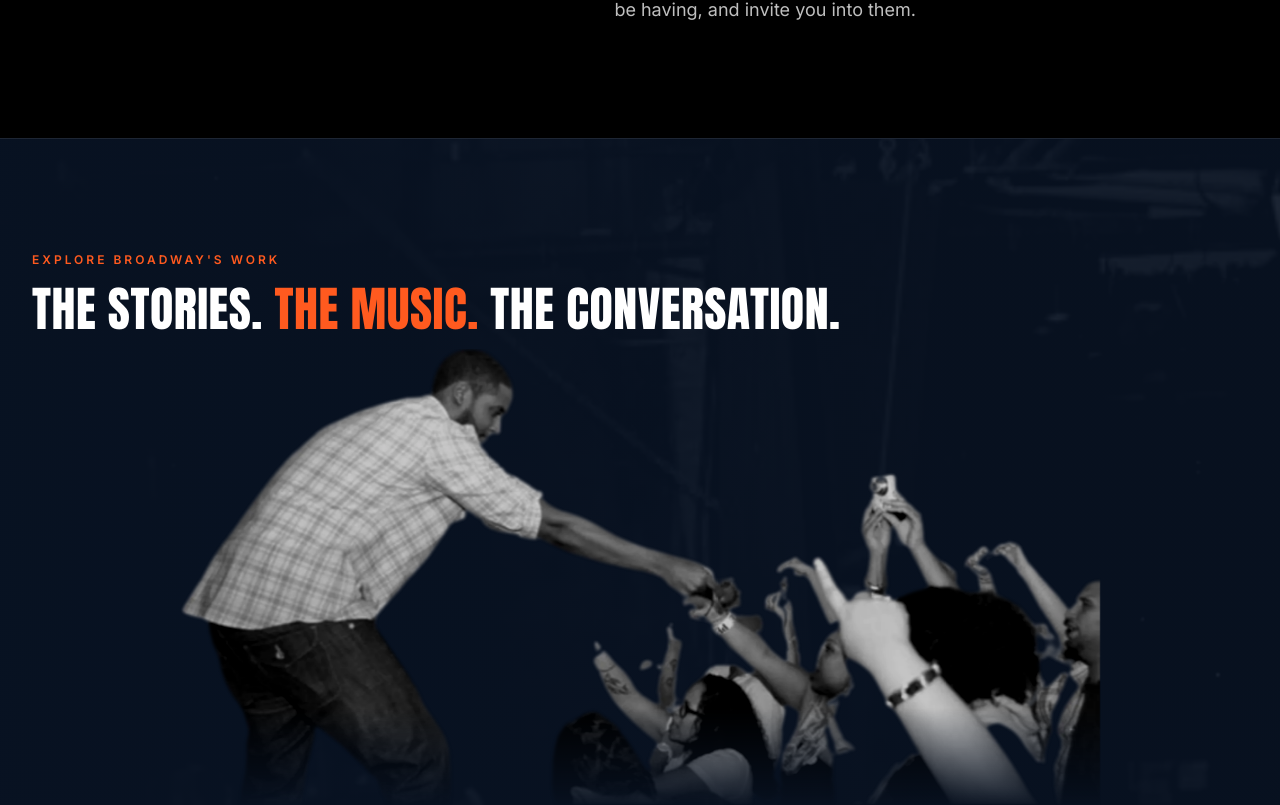
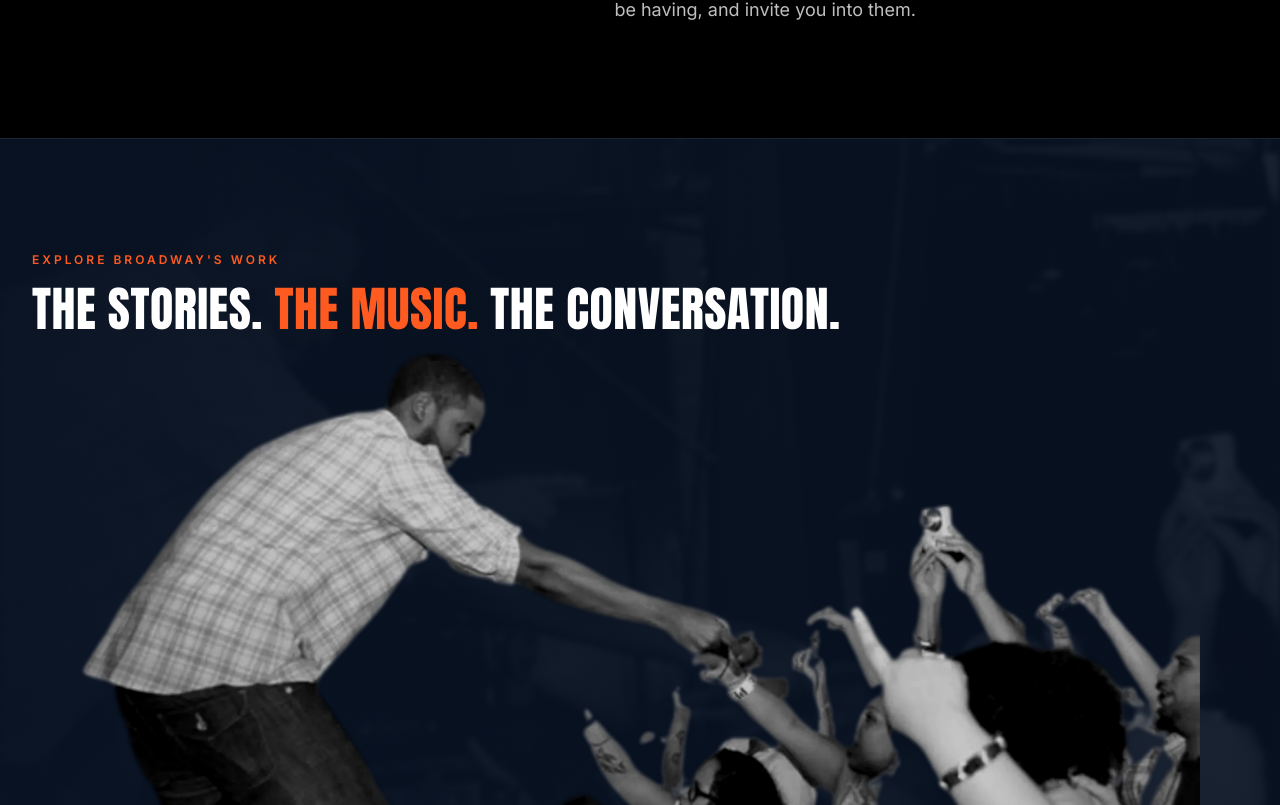
Before and after one commit to BroadwaytheLyricist/bway-site, a Next.js app: page /about in a window 1280 px wide. Shown: the part 2075-2880 px from the top of the page. Built offline with nearby package versions, Linux system fonts and the light colour scheme.

Commit message:
Use full performance frame as subdued About work backdrop

```diff
--- a/src/app/about/page.tsx
+++ b/src/app/about/page.tsx
@@ -71,7 +71,7 @@
         <div className="mx-auto max-w-7xl px-5 sm:px-8">
           <p className="kicker">Explore Broadway&apos;s Work</p>
           <h2 className="mt-4 font-display text-4xl text-white sm:text-5xl">The stories. <span className="text-accent">The music.</span> The conversation.</h2>
-          <AboutArtReveal className="about-work-art relative mt-4 h-[250px] overflow-hidden sm:h-[390px] lg:h-[460px]">
+          <AboutArtReveal className="about-work-art relative mt-5 h-[285px] overflow-hidden sm:h-[430px] lg:h-[560px]">
             <Image src="/images/about/performance-crowd.webp" alt="" fill sizes="(max-width: 1279px) 100vw, 1280px" className="about-work-foreground object-contain object-bottom" />
           </AboutArtReveal>
           <div className="relative z-10 mt-5 grid gap-5 md:grid-cols-3">
--- a/src/app/globals.css
+++ b/src/app/globals.css
@@ -312,14 +312,14 @@
 }
 
 .about-work-stage {
-  background: url('/images/about/performance-stage.webp') center 43% / cover no-repeat;
-  filter: grayscale(1) contrast(1.08);
-  opacity: .38;
+  background: url('/images/about/performance-full.webp') center 42% / cover no-repeat;
+  filter: grayscale(1) blur(2px) brightness(.74) contrast(1.06);
+  opacity: .44;
 }
 
 .about-work-art {
-  -webkit-mask-image: linear-gradient(to bottom, #000 0%, #000 78%, transparent 100%);
-  mask-image: linear-gradient(to bottom, #000 0%, #000 78%, transparent 100%);
+  -webkit-mask-image: linear-gradient(to bottom, #000 0%, #000 83%, transparent 100%);
+  mask-image: linear-gradient(to bottom, #000 0%, #000 83%, transparent 100%);
 }
 
 .about-work-foreground {
```
Also changed, not shown: public/images/about/performance-full.webp (added).
